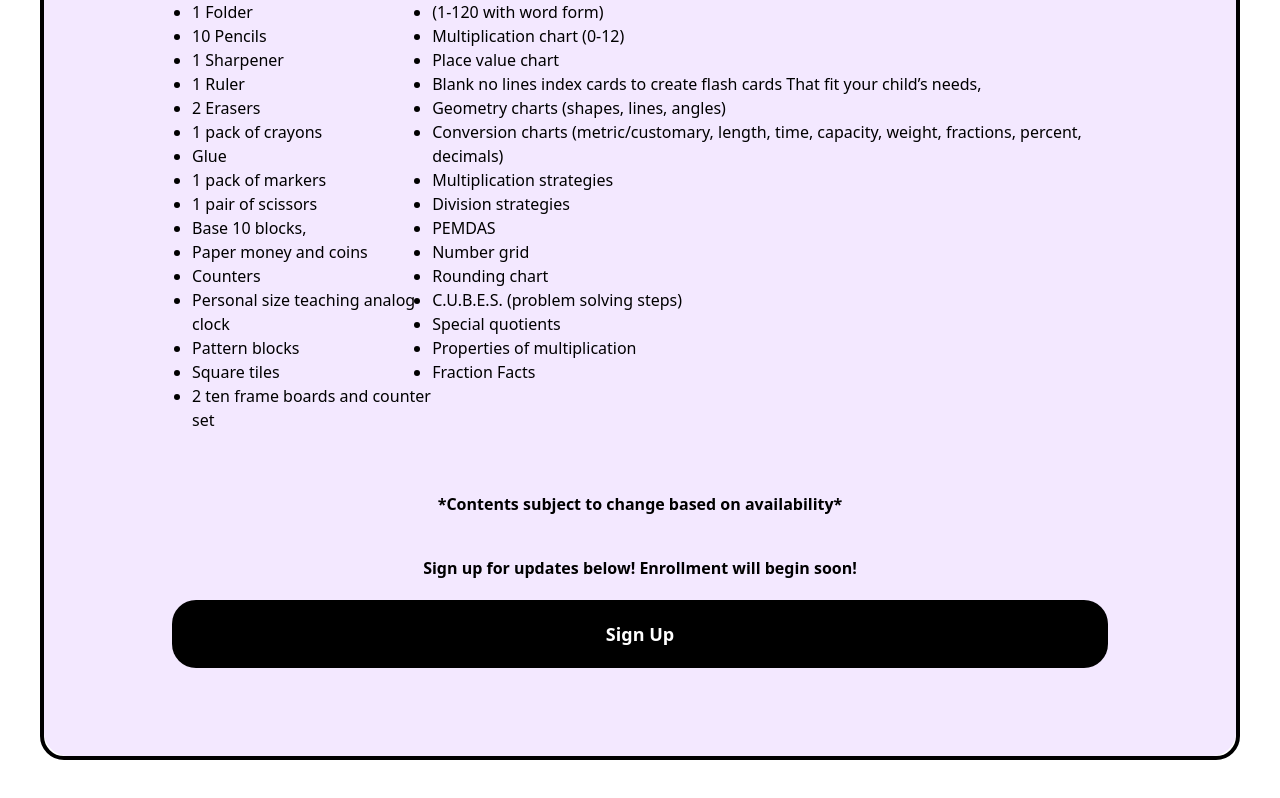
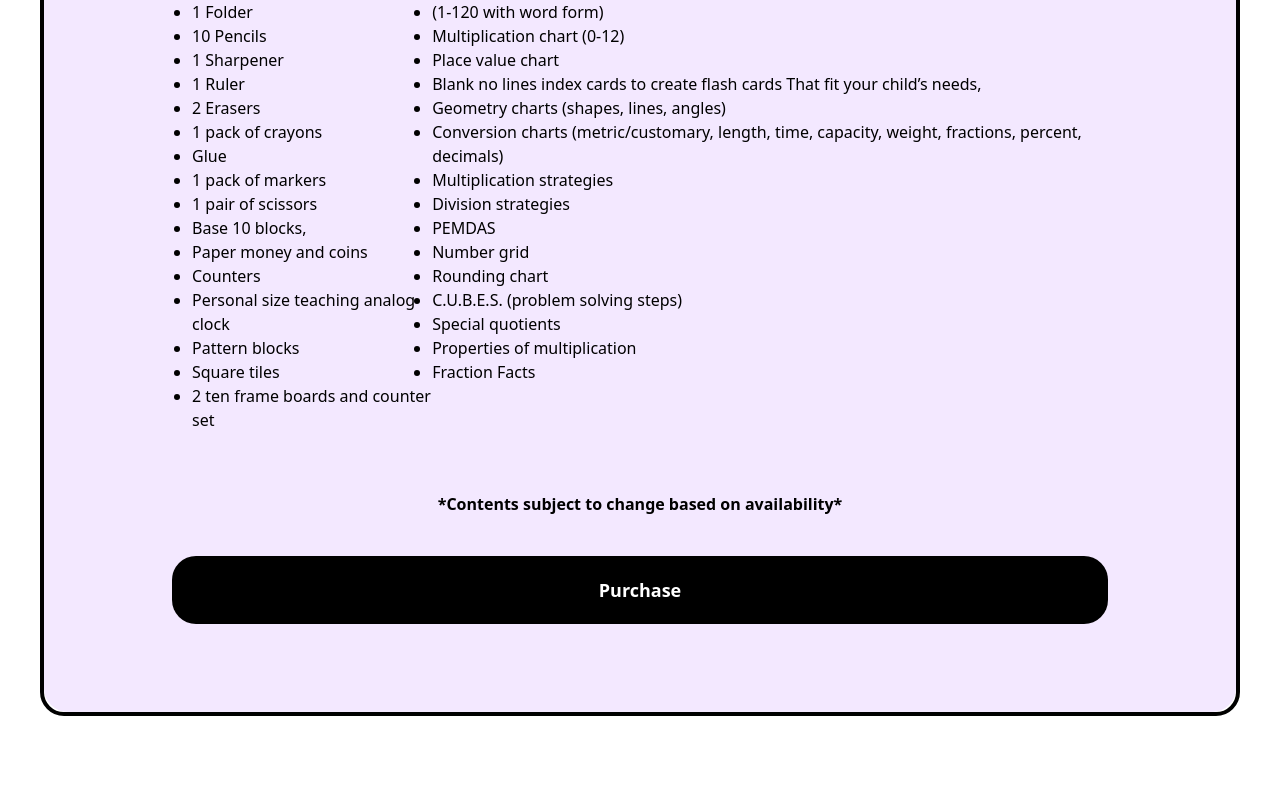
Before and after one commit to sbcodes90/alleyesonme, a React (Create React App) app in the folder app/: page /program-info in a window 1280 px wide. Shown: the part 3237-4035 px from the top of the page. Built offline with nearby package versions, Linux system fonts and the light colour scheme.

Commit message:
tool box is for purchase

```diff
--- a/app/src/components/ProgramForm.js
+++ b/app/src/components/ProgramForm.js
@@ -19,7 +19,6 @@ export default function ProgramForm({ isOpen, setIsOpen }) {
     { value: 'One-on-One Tutoring', label: 'One-on-One Tutoring' },
     { value: 'Parent Bootcamp', label: 'Parent Bootcamp' },
     { value: 'Mathematics in the Park' , label: 'Mathematics in the Park' },
-    { value: "Mathematician Toolbox" , label:  "Mathematician Toolbox" }
 
   ]
 
--- a/app/src/components/ProgramInfo.js
+++ b/app/src/components/ProgramInfo.js
@@ -268,16 +268,14 @@ export default function ProgramInfo() {
                   <div className="py-5 font-black text-center mt-5">*Contents subject to change based on availability*</div>
 
               </section>
-              <div className="font-bold mt-5 text-center">
-                Sign up for updates below! Enrollment will begin soon!
-              </div>
+
               <div>
                 <button
                   type="submit"
-                  onClick={() => setIsOpen(true)}
+
                   className="bg-black text-white w-full rounded-3xl py-5 mt-5 font-bold text-lg"
                 >
-                  Sign Up
+                 Purchase
                 </button>
               </div>
             </div>
```
